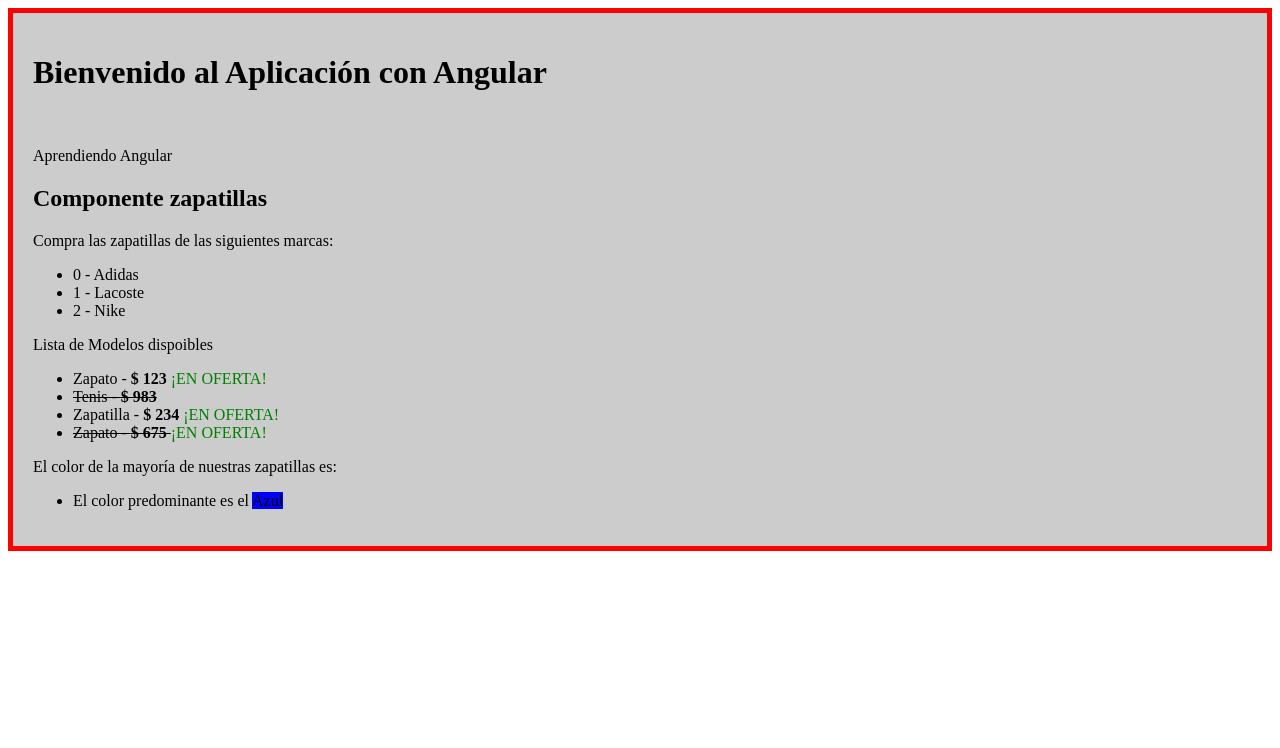
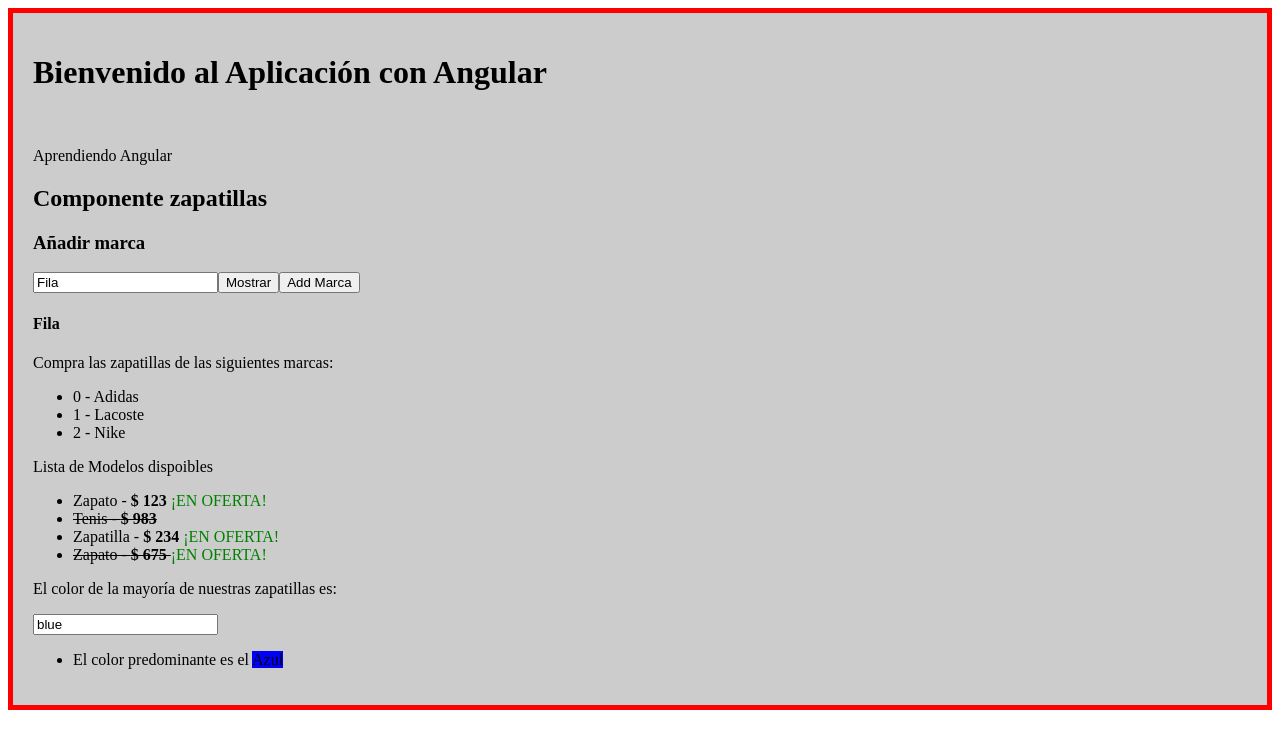
Before and after one commit to IsaacQH/Aprendiendo-Angular, an Angular app: page / in a window 1280 px wide. Shown: the top 748 px of the page. Built offline with nearby package versions, Linux system fonts and the light colour scheme.

Commit message:
Two way data-binding

```diff
--- a/src/app/app.component.ts
+++ b/src/app/app.component.ts
@@ -1,6 +1,7 @@
 import { Component } from '@angular/core';
 import { CommonModule } from '@angular/common';
 import { RouterOutlet } from '@angular/router';
+import { FormsModule } from '@angular/forms';
 
 import { VideojuegoComponent } from './videojuego/videojuego.component';
 import { ZapatillasComponent } from './zapatillas/zapatillas.component';
@@ -11,7 +12,7 @@ import { Configuracion } from './models/configuracion';  //Importar modelo
 @Component({                   //Decorador component
   selector: 'app-root',       //Donde quiero que se vea en el index.html el componente
   standalone: true,           //Lo hace en modo standalone que hace modulos temporales para la injección de componentes
-  imports: [CommonModule, RouterOutlet, VideojuegoComponent, ZapatillasComponent, CursosComponent],
+  imports: [CommonModule, RouterOutlet, VideojuegoComponent, ZapatillasComponent, CursosComponent, FormsModule],
   templateUrl: './app.component.html',     //Que quiero que se vea en el componente
   styleUrls: ['./app.component.css']       //Como quiero que se vea el componente
 })
--- a/src/app/zapatillas/zapatillas.component.html
+++ b/src/app/zapatillas/zapatillas.component.html
@@ -1,4 +1,16 @@
 <h2>{{titulo}}</h2>
+
+
+<!-- Seccion de marcas-->
+<h3>Añadir marca</h3>
+<p>
+   <input type = "text" [(ngModel)] = "mi_marca" />
+   <button (click) = "getMar()">Mostrar</button>
+   <button (click) = "addMar()">Add Marca</button>
+</p>
+
+<h4>{{mi_marca}}</h4>
+
 
 <div>
    Compra las zapatillas de las siguientes marcas:
@@ -7,7 +19,7 @@
    </ul>
 </div>
 
-
+<!-- Seccion de lista de tenis-->
 <p>Lista de Modelos dispoibles</p>
 <ul>
    <li *ngFor = "let variable of zapatillas">
@@ -23,7 +35,12 @@
    </li>
 </ul>
 
+
+<!-- Seccion de color-->
 <p>El color de la mayoría de nuestras zapatillas es:</p>
+
+<input type="text" [(ngModel)] = "color"/>
+
 <ul [ngSwitch]="color">
    <li *ngSwitchCase="'yellow'" > El color predominante es el <span [style.background] = "color">Amarillo</span> </li>
    <li *ngSwitchCase="'red'"> El color predominante es el <span [style.background] = "color">Rojo</span></li>
--- a/src/app/zapatillas/zapatillas.component.ts
+++ b/src/app/zapatillas/zapatillas.component.ts
@@ -1,10 +1,11 @@
 import { Component, OnInit } from "@angular/core";
 import { Zapatilla } from "../models/zapatilla";
 import { CommonModule } from '@angular/common';
+import { FormsModule } from '@angular/forms';
 
 @Component({
     selector: 'zapatilla',
-    imports: [CommonModule],
+    imports: [CommonModule, FormsModule],
     standalone: true,
     templateUrl: './zapatillas.component.html'
 })
@@ -14,6 +15,7 @@ export class ZapatillasComponent implements OnInit{
     public zapatillas:Array<Zapatilla>      //Se crea como array
     public marcas:String[]
     public color:string
+    public mi_marca:string
 
     constructor(){
         this.zapatillas = [
@@ -24,6 +26,7 @@ export class ZapatillasComponent implements OnInit{
         ]
         this.marcas = new Array()
         this.color ='blue'
+        this.mi_marca = 'Fila'
     }
 
     ngOnInit() {
@@ -42,4 +45,12 @@ export class ZapatillasComponent implements OnInit{
         console.log(this.marcas)                          //Imprime array
     }
 
+    getMar(){
+        alert(this.mi_marca)
+    }
+
+    addMar(){
+        this.marcas.push(this.mi_marca)
+    }
+
 }
```
